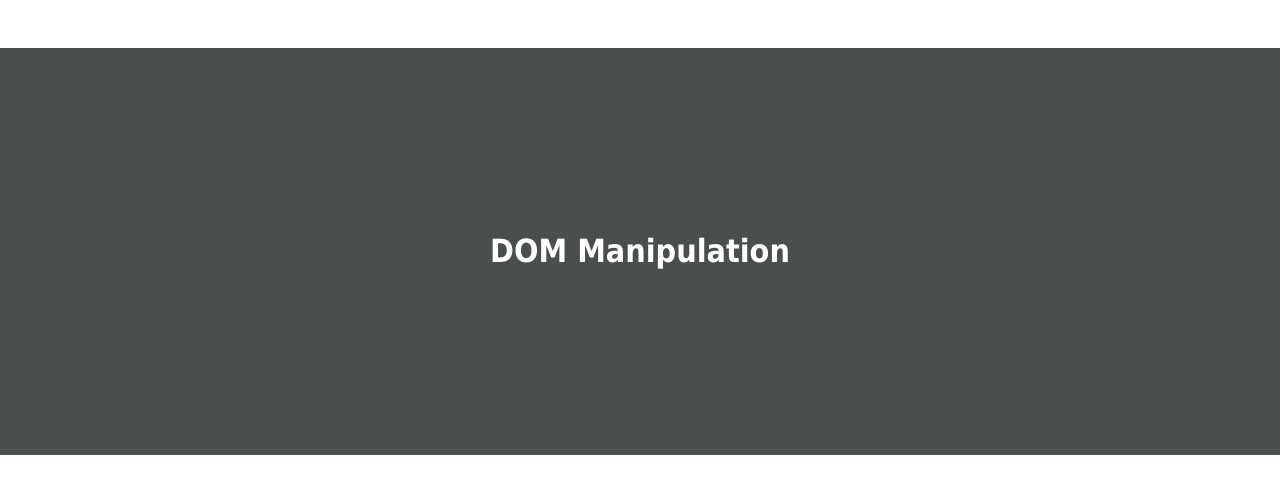
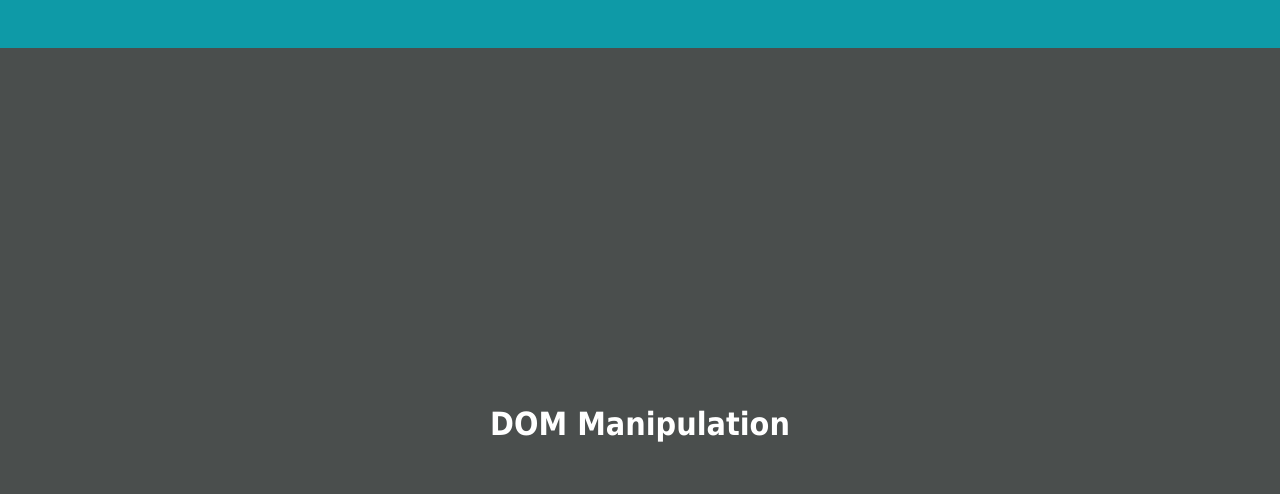
Before and after one commit to tennylaylor/ALAB316.1-Part-One-, a website built with Parcel: page index.html in a window 1280 px wide. Built offline with nearby package versions, Linux system fonts and the light colour scheme.

Commit message:
update no blue nav bar

```diff
--- a/index.html
+++ b/index.html
@@ -2,20 +2,20 @@
 <html>
   <head>
     <title> ALAB DOM Manipulation</title>
-    <meta charset = "utf-8"/>
-    <link rel="stylesheet" href="./src/styles.css">
-
-
+    <meta charset = "UTF-8"/>
+    <meta name = "viewpoint" content="width=device-width, initial-scale=1.0">
+    <link rel="stylesheet" href="src/styles.css">
   </head>
 
   <body>
     <header>
-      <nav id="top-menu"></nav>
+      <nav id="top-menu" ></nav>
     </header>
-     <main class="flex-ctr" style="background-color: #4a4e4d;">
+     <main class="flex-ctr" style="background-color: var(--main-bg);">
+
       <h1>DOM Manipulation</h1>
     </main>
-    ></main>
+
 
     <script src="src/index.js" type="module"></script>
 
--- a/src/index.js
+++ b/src/index.js
@@ -1,12 +1,18 @@
 import ".styles.css";
-// Step 1: Select and cache the <main> element in a variable named mainEl.
+
 const mainEl = document.querySelector('main');
 
-// Step 2: Set the background color of mainEl to the --main-bg CSS custom property.
+
 mainEl.style.backgroundColor = 'var(--main-bg)';
 
-// Step 3: Set the content of mainEl to "<h1>DOM Manipulation</h1>".
+
 mainEl.innerHTML = '<h1>DOM Manipulation</h1>';
 
 // Step 4: Add a class of flex-ctr to mainEl.
 mainEl.classList.add('flex-ctr');
+
+// New code for the <nav> element manipulation
+const topMenuEl = document.getElementById('top-menu');
+topMenuEl.style.height = '100%';
+topMenuEl.style.backgroundColor = 'var(--top-menu-bg)';
+topMenuEl.classList.add('flex-around');
--- a/src/styles.css
+++ b/src/styles.css
@@ -7,6 +7,7 @@
   --top-menu-bg: #0e9aa7;
   --sub-menu-bg: #3da4ab;
 }
+
 body{
   font-family:  Tahoma, Geneva, sans-serif;
   height: 100vh;
```
